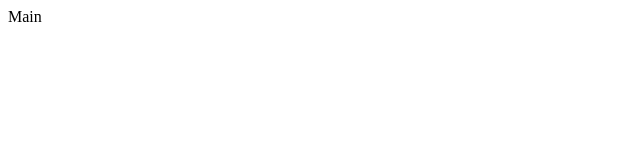
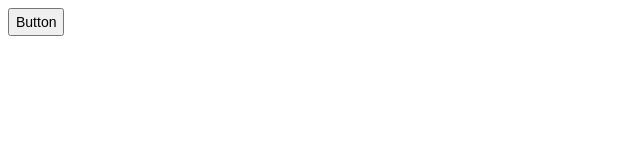
Before and after one commit to slobbie/Dashboard, a React (Create React App) app: page / in a window 1280 px wide. Shown: the top 160 px of the page, without its empty margins (0-640 px from the left). Built offline with nearby package versions, Linux system fonts and the light colour scheme.

Commit message:
:sparkles: Feat 재사용가능 UI 제작 Button: Size , label 기능 구현

```diff
--- a/src/App.tsx
+++ b/src/App.tsx
@@ -1,9 +1,10 @@
 import React from 'react';
+import Button from './components/Button';
 
 function App() {
   return (
     <div className='App'>
-      <div>Main</div>
+      <Button label='Button' Size='S' />
     </div>
   );
 }
--- a/src/components/Button.tsx
+++ b/src/components/Button.tsx
@@ -1,7 +1,42 @@
-import { Children } from 'react';
+import React from 'react';
+import styled, { css } from 'styled-components';
 
-const Button = () => {
-  <button></button>;
+interface props {
+  label: string;
+  Size: string;
+}
+
+const Button = ({ ...props }: props) => {
+  const { label } = props;
+  return <ButtonModel {...props}>{label}</ButtonModel>;
 };
 
 export default Button;
+
+const sizes: any = {
+  L: {
+    height: '3rem',
+    fontSize: '1.25rem',
+  },
+  M: {
+    height: '2.25rem',
+    fontSize: '1rem',
+  },
+  S: {
+    height: '1.75rem',
+    fontSize: '0.875rem',
+  },
+};
+
+const sizeStyles = css<props>`
+  ${(props) =>
+    props.Size &&
+    css`
+      height: ${sizes[props.Size].height};
+      font-size: ${sizes[props.Size].fontSize};
+    `}
+`;
+
+const ButtonModel = styled.button<props>`
+  ${sizeStyles}
+`;
```
